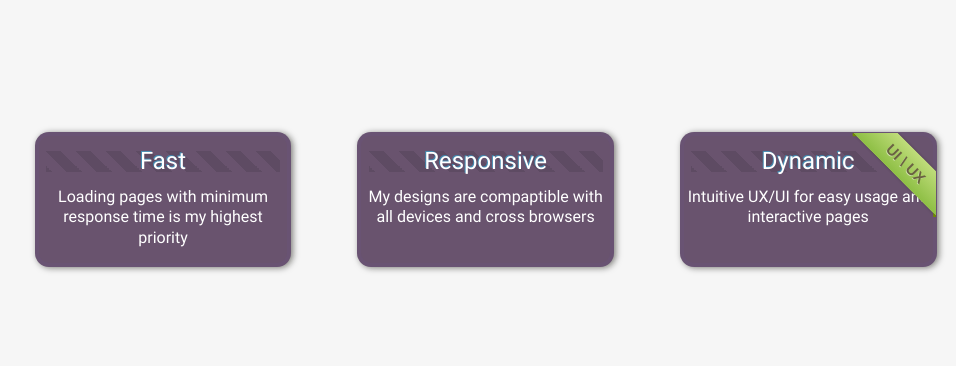
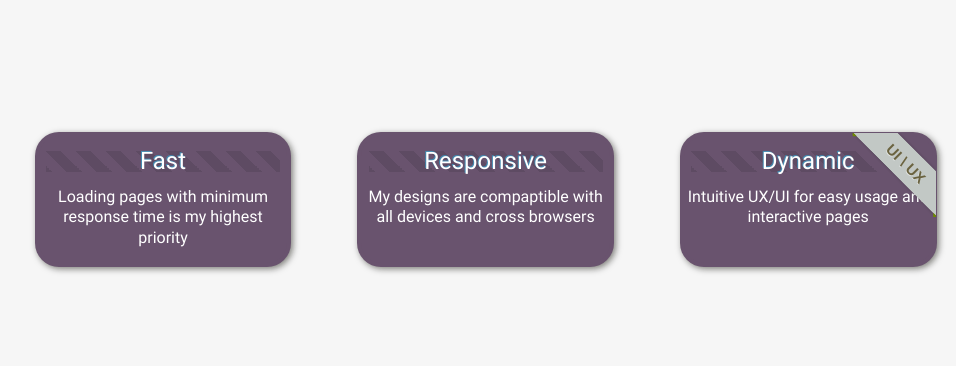
Before and after one commit to writetogowthami/writetogowthami.github.io, a plain HTML site: page index.html in a window 1280 px wide. Shown: the part 386-752 px from the top of the page, 324-1280 px from the left. Drawn offline with Linux system fonts and the light colour scheme.

Commit message:
Add files via upload

```diff
--- a/CSS/portfolioStyle.css
+++ b/CSS/portfolioStyle.css
@@ -2111,12 +2111,12 @@ hr{
     left:-5px;
     top:15px;
     width:120px;
-    background-color:#bfdc7a;
-    background-image:-webkit-gradient(linear,left top,left bottom,from(#bfdc7a),to(#8ebf45));
-    background-image:-webkit-linear-gradient(top,#bfdc7a,#8ebf45);
-    background-image:-moz-linear-gradient(top,#bfdc7a,#8ebf45);
-    background-image:-ms-linear-gradient(top,#bfdc7a,#8ebf45);
-    background-image:-o-linear-gradient(top,#bfdc7a,#8ebf45);
+    background-color:#C2C8C5;
+    background-image:-webkit-gradient(linear,left top,left bottom,from(#C2C8C5),to(#C2C8C5));
+    background-image:-webkit-linear-gradient(top,#C2C8C5,#C2C8C5);
+    background-image:-moz-linear-gradient(top,#C2C8C5,#C2C8C5);
+    background-image:-ms-linear-gradient(top,#C2C8C5,#C2C8C5);
+    background-image:-o-linear-gradient(top,#C2C8C5,#C2C8C5);
     color:#6a6340;
     -webkit-box-shadow:0 0 3px rgba(0,0,0,.3);
     -moz-box-shadow:0 0 3px rgba(0,0,0,.3);
@@ -2152,8 +2152,8 @@ hr{
     color:#fff;
     font-weight:400;
     line-height:1.3em;
-    border-radius:10px;
-    box-shadow:0 0 0 4px #695373,2px 1px 6px 4px rgba(10,10,0,.5);
+    border-radius:20px;
+    box-shadow:0 0 0 4px #69536e,2px 2px 6px 4px rgba(10,10,0,.5);
     margin:5%;
     padding:0 0 5%
 }
```
